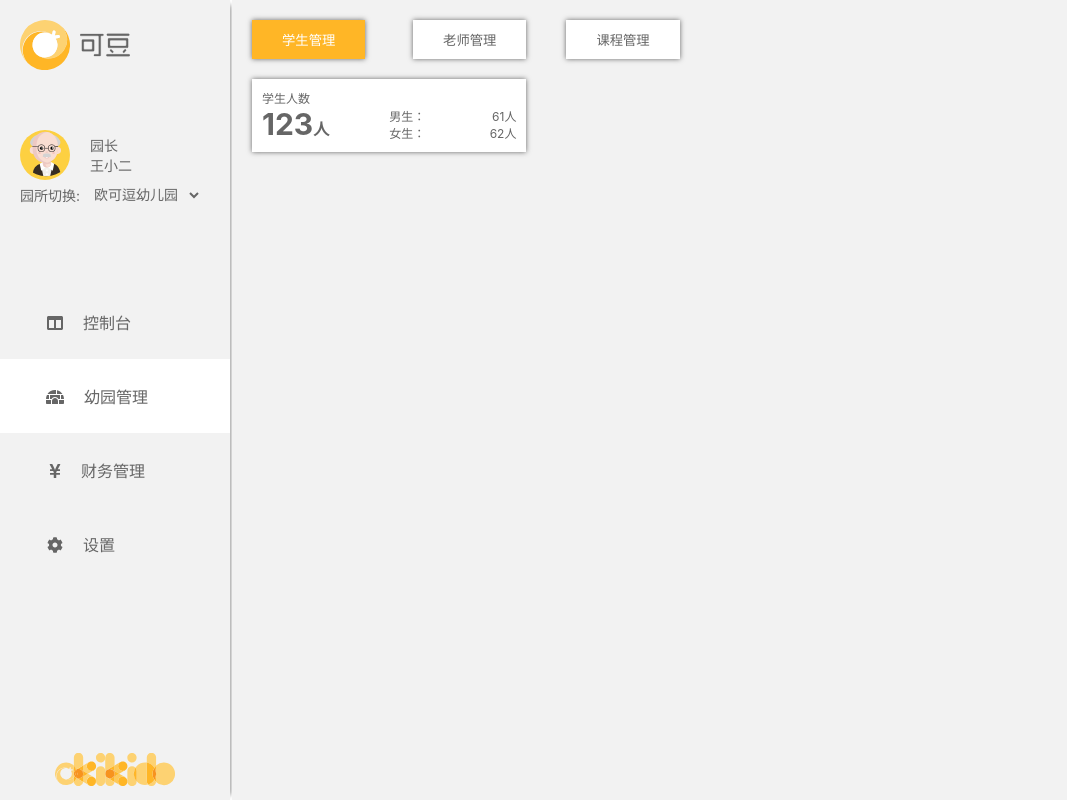
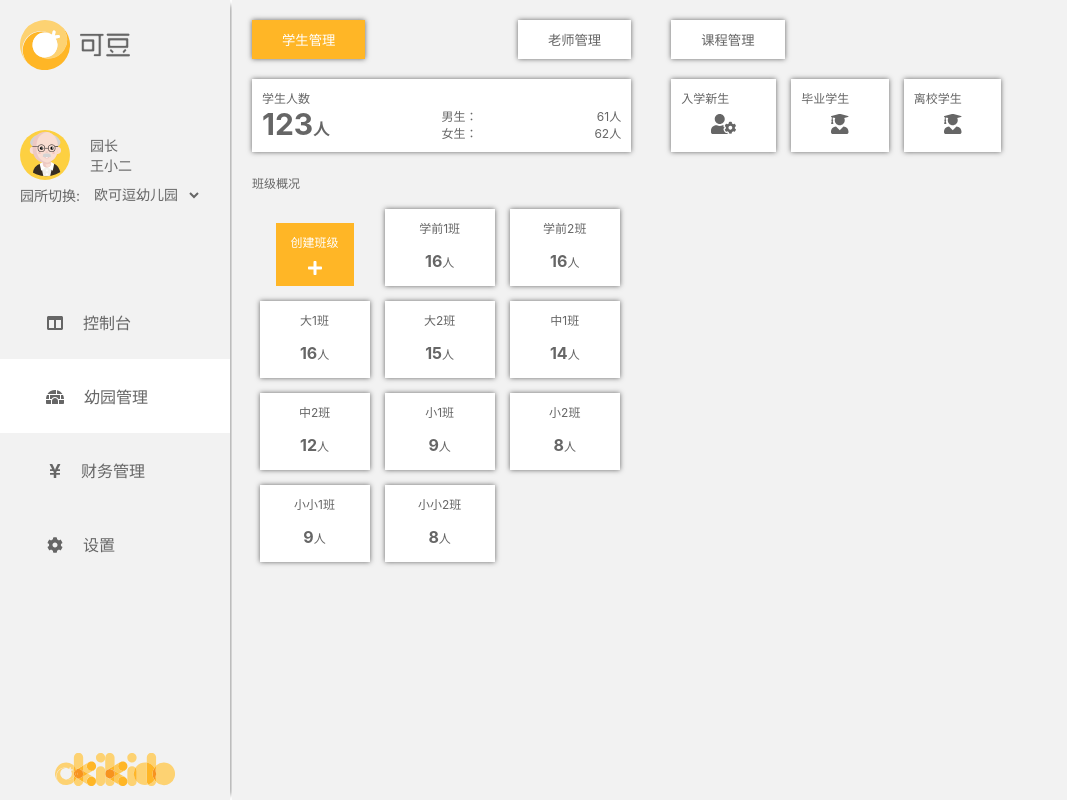
Before and after one commit to mouqinyao/okikiddo-web, a React (Create React App) app: page / in a window 1280 px wide. Shown: the whole page, without its empty margins (0-1067 px from the left). Built offline with nearby package versions, Linux system fonts and the light colour scheme.

Commit message:
class general block.

```diff
--- a/src/App2.js
+++ b/src/App2.js
@@ -1,6 +1,6 @@
 import React, { Component } from 'react';
 import { FontAwesomeIcon } from '@fortawesome/react-fontawesome'
-import { faColumns, faIgloo, faYenSign, faCog, faUserCircle } from '@fortawesome/free-solid-svg-icons'
+import { faColumns, faIgloo, faYenSign, faCog, faUserGraduate, faUserCog, faPlus } from '@fortawesome/free-solid-svg-icons'
 import logo1 from './images/logo1.svg';
 import logo2 from './images/logo2.svg';
 import logo3 from './images/logo3.svg';
@@ -65,7 +65,6 @@ class App extends Component {
                 </div>
                 <div className="manage-general">
                   <div className="people-title">学生人数</div>
-
                   <div className="manage-people">
                     <div className="people-label">
                       <span className="people-number">123</span>
@@ -81,12 +80,77 @@ class App extends Component {
                         <div>62人</div>
                       </div>
                     </div>
+                  </div>
+                </div>
+                <div className="class-general">
+                  <label className="class-label">班级概况</label>
+                  <div className="class-profile-content">
+                    <div className="class-profile add-class">
+                      <div className="class-add-button">
+                        <div className="class-title">创建班级</div>
+                        <FontAwesomeIcon icon={faPlus} />
+                      </div>
                     </div>
+                    <div className="class-profile">
+                      <div className="class-title">学前1班</div>
+                      <div><span className="class-people">16</span>人</div>
+                    </div>
+                    <div className="class-profile">
+                      <div className="class-title">学前2班</div>
+                      <div><span className="class-people">16</span>人</div>
+                    </div>
+                    <div className="class-profile">
+                      <div className="class-title">大1班</div>
+                      <div><span className="class-people">16</span>人</div>
+                    </div>
+                    <div className="class-profile">
+                      <div className="class-title">大2班</div>
+                      <div><span className="class-people">15</span>人</div>
+                    </div>
+                    <div className="class-profile">
+                      <div className="class-title">中1班</div>
+                      <div><span className="class-people">14</span>人</div>
+                    </div>
+                    <div className="class-profile">
+                      <div className="class-title">中2班</div>
+                      <div><span className="class-people">12</span>人</div>
+                    </div>
+                    <div className="class-profile">
+                      <div className="class-title">小1班</div>
+                      <div><span className="class-people">9</span>人</div>
+                    </div>
+                    <div className="class-profile">
+                      <div className="class-title">小2班</div>
+                      <div><span className="class-people">8</span>人</div>
+                    </div>
+                    <div className="class-profile">
+                      <div className="class-title">小小1班</div>
+                      <div><span className="class-people">9</span>人</div>
+                    </div>
+                    <div className="class-profile">
+                      <div className="class-title">小小2班</div>
+                      <div><span className="class-people">8</span>人</div>
+                    </div>
+                  </div>
                 </div>
             </div>
             <div className="manage-detail">
                 <div className="manage-role">
                     <button className="button course">课程管理</button>
+                </div>
+                <div className="student-summary">
+                  <div className="student-category">
+                    <label>入学新生</label>
+                    <FontAwesomeIcon icon={faUserCog} />
+                  </div>
+                  <div className="student-category">
+                    <label>毕业学生</label>
+                    <FontAwesomeIcon icon={faUserGraduate} />
+                  </div>
+                  <div className="student-category">
+                    <label>离校学生</label>
+                    <FontAwesomeIcon icon={faUserGraduate} />
+                  </div>
                 </div>
             </div>
         </div>
--- a/src/App2.scss
+++ b/src/App2.scss
@@ -5,7 +5,7 @@ $boxShadow: 0 0 5px #666666;
 }
 
 .manage-board {
-    flex-basis: 30%;
+    flex-basis: 40%;
 }
 
 .manage-role {
@@ -75,6 +75,96 @@ $boxShadow: 0 0 5px #666666;
     }
 }
 
+.class-general {
+    margin: 0 20px 20px;
+
+    .class-label {
+        display: inline-block;
+        margin-bottom: 10px;
+        font-size: 12px;
+        color: #666666;
+    }
+
+    .class-profile-content {
+        display: flex;
+        flex-wrap: wrap;
+
+        .class-profile {
+            display: flex;
+            flex-direction: column;
+            align-items: center;
+            flex-basis: 29%;
+            margin: 2%;
+            font-size: 12px;
+            color: #666666;
+            background-color: #ffffff;
+            box-shadow: $boxShadow;
+
+            &.add-class {
+                position: relative;
+                box-shadow: none;
+                color: #ffffff;
+                background-color: transparent;
+
+                .class-add-button {
+                    position: absolute;
+                    bottom: 0;
+                    display: flex;
+                    flex-direction: column;
+                    align-items: center;
+                    padding: 10px 15px;
+                    background-color: #ffb626;
+
+                    .class-title {
+                        margin-bottom: 10px;
+                        padding: 0;
+                    }
+
+                    svg {
+                        font-size: 16px;
+                    }
+                }
+            }
+
+            .class-title {
+                padding-top: 10px;
+            }
+
+            .class-people {
+                display: inline-block;
+                padding: 15px 0;
+                font-size: 16px;
+                font-weight: bold;
+            }
+        }
+    }
+}
+
 .manage-detail {
-    flex-basis: 70%;
+    flex-basis: 60%;
 }
+
+.student-summary {
+    display: flex;
+    padding: 0 20px 20px;
+
+    .student-category {
+        display: flex;
+        flex-direction: column;
+        align-items: flex-start;
+        margin-right: 15px;
+        padding: 10px;
+        color: #666666;
+        background-color: #ffffff;
+        box-shadow: $boxShadow;
+
+        label {
+            font-size: 12px;
+        }
+
+        svg {
+            padding: 8px 30px;
+            font-size: 20px;
+        }
+    }
+}
```
